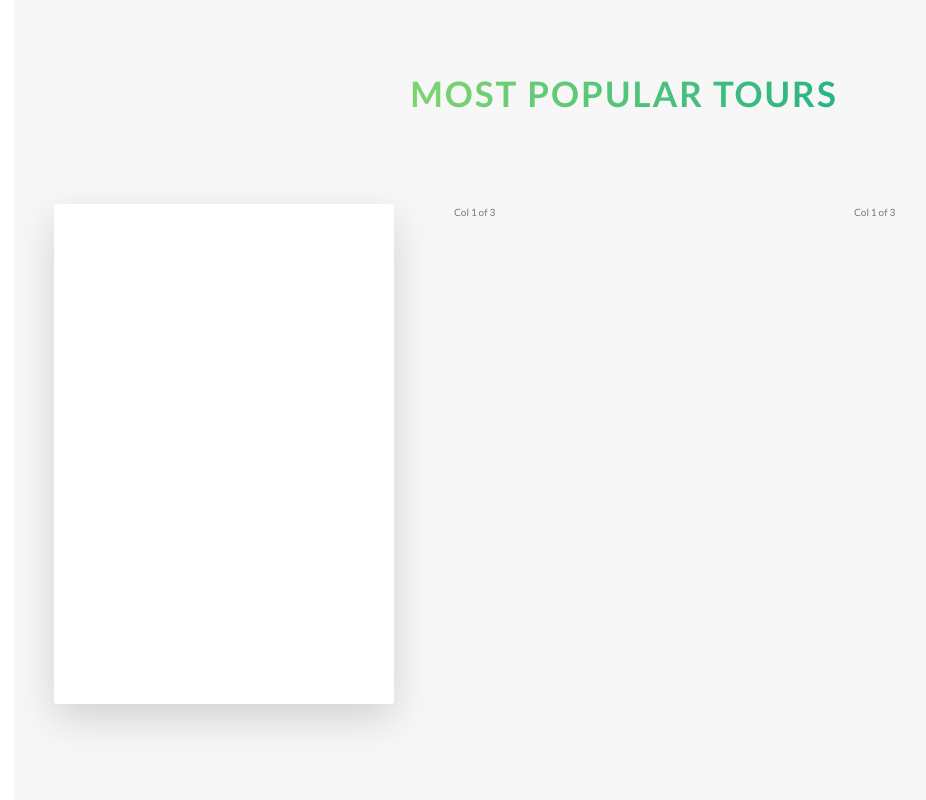
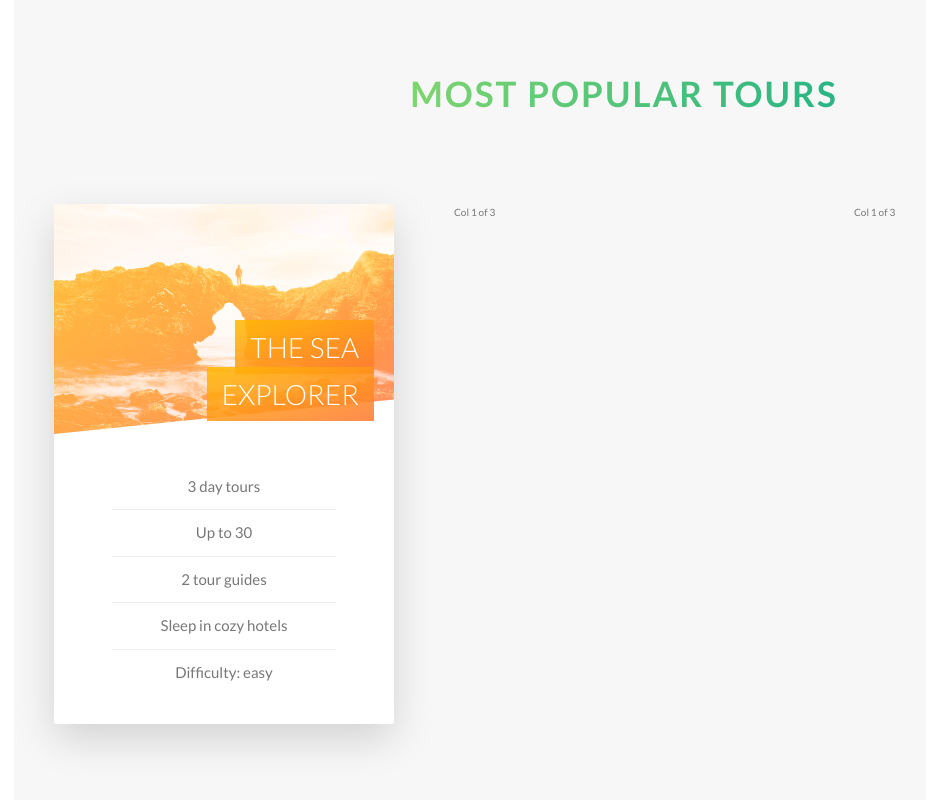
Before and after one commit to nikolai-chernolutskii/udemy-advanced-css-sass-natours-codealong, a website: page index.html in a window 1280 px wide. Shown: the part 2298-3098 px from the top of the page, without its empty margins (16-942 px from the left). Drawn offline with Linux system fonts and the light colour scheme.

Commit message:
Building Tours section-2

```diff
--- a/index.html
+++ b/index.html
@@ -152,9 +152,24 @@
                 <div class="col-1-of-3">
                     <div class="card">
                         <div class="card__side card__side--front">
-                            FRONT
+                            <div class="card__picture card__picture--1">
+                                &nbsp;
+                            </div>
+                            <h4 class="card__heading">
+                                <span class="card__heading-span card__heading-span--1">The Sea Explorer</span>
+                            </h4>
+                            <div class="card__details">
+                                <ul>
+                                    <li>3 day tours</li>
+                                    <li>Up to 30</li>
+                                    <li>2 tour guides</li>
+                                    <li>Sleep in cozy hotels</li>
+                                    <li>Difficulty: easy</li>
+                                </ul>
+                            </div>
                         </div>
-                        <div class="card__side card__side--back card__side--back-1"> <!-- In own SCSS code, remove the class card__side--back and write and extend with common properties for classes card__side--back-1, ..2 and ..3 -->
+                        <div class="card__side card__side--back card__side--back-1">
+                            <!-- In own SCSS code, remove the class card__side--back and write and extend with common properties for classes card__side--back-1, ..2 and ..3 -->
                             BACK
                         </div>
                     </div>
--- a/sass/abstracts/_variables.scss
+++ b/sass/abstracts/_variables.scss
@@ -10,6 +10,7 @@ $color-tertiary-light: #2998ff;
 $color-tertiary-dark: #5643fa;
 
 $color-grey-light-1: #f7f7f7;
+$color-grey-light-2: #eee;
 
 $color-grey-dark: #777;
 $color-white: #fff;
--- a/sass/components/_card.scss
+++ b/sass/components/_card.scss
@@ -1,14 +1,12 @@
 .card {
-    height: 50rem;
+    // FUNCTIONALITY
+    height: 52rem;
     position: relative;
     perspective: 150rem;
     -moz-perspective: 150rem;
 
     &__side {
-        color: #fff;
-        font-size: 2rem;
-
-        height: 50rem;
+        height: 52rem;
         width: 100%;
         transition: all 0.8s ease;
         position: absolute;
@@ -16,7 +14,8 @@
         left: 0;
         backface-visibility: hidden;
         border-radius: 3px;
-        box-shadow: 0 1.5rem 4rem rgba($color-black, .15);
+        overflow: hidden; /* To make the background image of the card also have rounded edges */
+        box-shadow: 0 1.5rem 4rem rgba($color-black, 0.15);
 
         &--front {
             background-color: $color-white;
@@ -32,10 +31,75 @@
     }
 
     &:hover &__side--front {
-        transform: rotateY(180deg);
+        transform: rotateY(-180deg);
     }
 
     &:hover &__side--back {
         transform: rotateY(0);
     }
+
+    // FRONT SIDE STYLING
+    &__picture {
+        background-size: cover;
+        height: 23rem;
+        background-blend-mode: screen;
+        -webkit-clip-path: polygon(0 0, 100% 0, 100% 85%, 0 100%);
+        clip-path: polygon(0 0, 100% 0, 100% 85%, 0 100%);
+
+        &--1 {
+            background-image: linear-gradient(to right bottom, $color-secondary-light, $color-secondary-dark),
+                url(../img/nat-5.jpg);
+        }
+
+        &--2 {
+            background-image: url(../img/nat-5.jpg);
+        }
+
+        &--3 {
+            background-image: url(../img/nat-5.jpg);
+        }
+    }
+
+    &__heading {
+        font-size: 2.8rem;
+        font-weight: 300;
+        text-transform: uppercase;
+        text-align: right;
+        color: $color-white;
+        position: absolute;
+        top: 12rem;
+        right: 2rem;
+        width: 75%;
+    }
+
+    &__heading-span {
+        padding: 1rem 1.5rem;
+        -webkit-box-decoration-break: clone;
+        box-decoration-break: clone;
+        &--1 {
+            background-image: linear-gradient(
+                to right bottom,
+                rgba($color-secondary-light, 0.85),
+                rgba($color-secondary-dark, 0.85)
+            );
+        }
+    }
+
+    &__details {
+        padding: 3rem;
+        ul {
+            list-style: none;
+            width: 80%;
+            margin: 0 auto;
+            li {
+                text-align: center;
+                font-size: 1.5rem;
+                padding: 1rem;
+
+                &:not(:last-child) {
+                    border-bottom: 1px solid $color-grey-light-2;
+                }
+            }
+        }
+    }
 }
--- a/sass/layout/_header.scss
+++ b/sass/layout/_header.scss
@@ -4,6 +4,7 @@
     background-image: linear-gradient(to right bottom, rgba($color-primary-light, 0.8), rgba($color-primary-dark, 0.8)), url(../img/hero.jpg);
     background-size: cover;
     background-position: top;
+    -webkit-clip-path: polygon(0 0, 100% 0, 100% 75vh, 0 100%);
     clip-path: polygon(0 0, 100% 0, 100% 75vh, 0 100%);
 
     &__logo-box {
```
Also changed, not shown: css/style.css.
